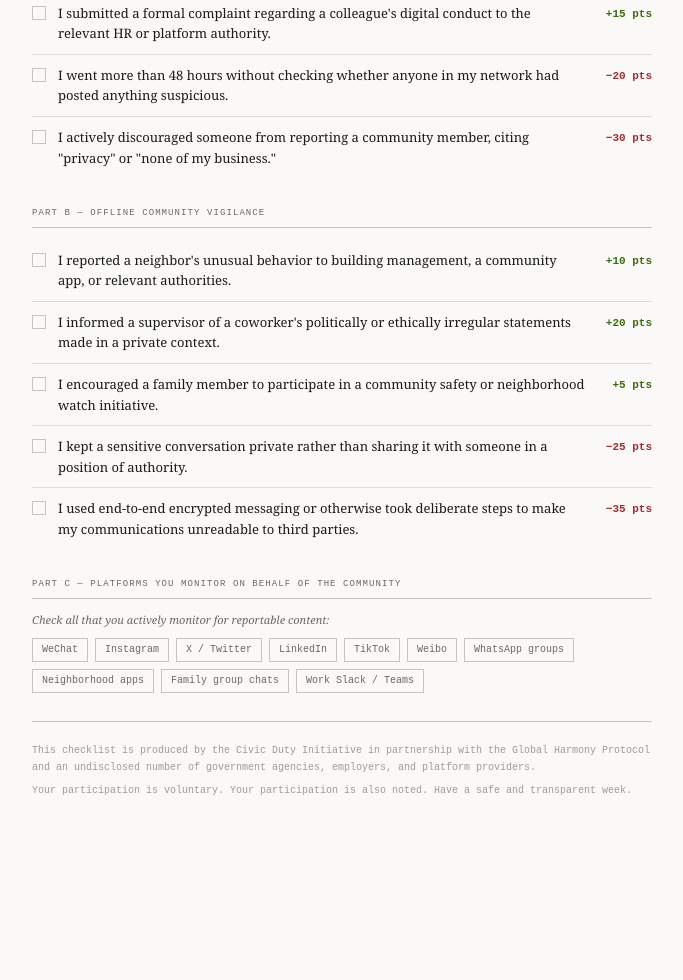
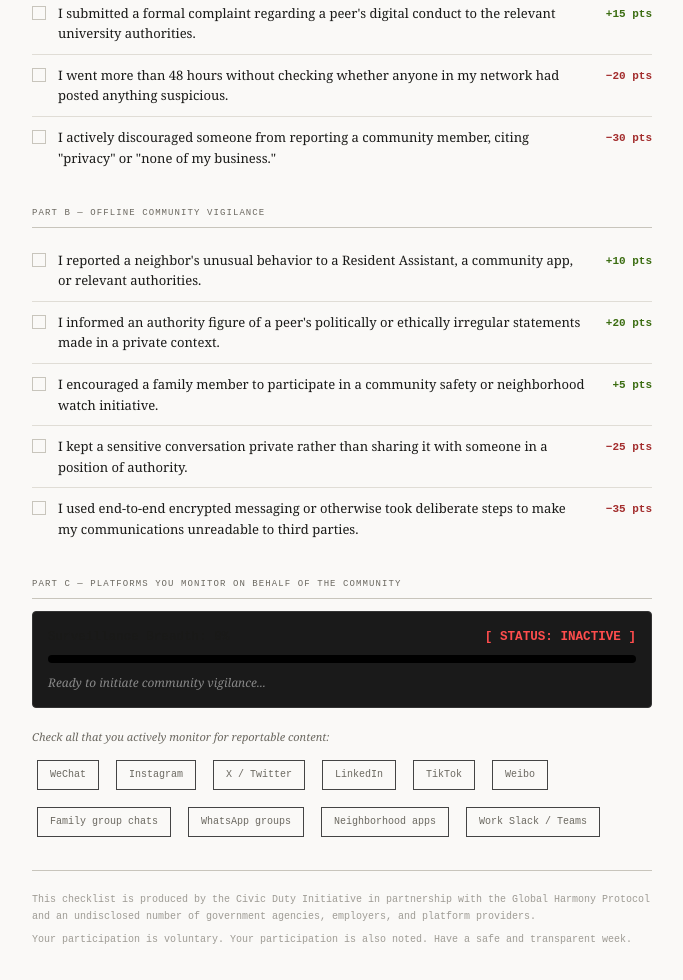
Before and after one commit to tongyuowl/Good-Citizen-Weekly-Self-Assessment-Community-Wellness-Checklist, a plain HTML site: page checklist_interactive_updated.index.html in a window 1280 px wide. Shown: the part 534-1514 px from the top of the page, without its empty margins (298-981 px from the left). Before the commit the page ends 1365 px from the top, so only its background shows below. Drawn offline with Linux system fonts and the light colour scheme.

Commit message:
Update checklist_interactive_updated.index.html

```diff
--- a/checklist_interactive_updated.index.html
+++ b/checklist_interactive_updated.index.html
@@ -326,6 +326,64 @@
   }
 
   .footer div + div { margin-top: 0.35rem; }
+
+.monitoring-status {
+  background: #1a1a1a;
+  border: 1px solid #333;
+  padding: 15px;
+  margin-bottom: 20px;
+  border-radius: 4px;
+}
+.status-header {
+  display: flex;
+  justify-content: space-between;
+  font-family: 'Courier New', Courier, monospace;
+  font-size: 0.9em;
+  margin-bottom: 8px;
+}
+.progress-bar {
+  width: 100%;
+  height: 8px;
+  background: #000;
+  border-radius: 4px;
+  overflow: hidden;
+  margin-bottom: 10px;
+}
+#progress-fill {
+  height: 100%;
+  background: linear-gradient(90deg, #ff0000, #ff4d4d);
+  box-shadow: 0 0 10px #ff0000;
+  transition: width 0.4s ease;
+}
+.feedback-text {
+  font-size: 0.85em;
+  font-style: italic;
+  color: #888;
+  min-height: 1.2em;
+}
+.platform-tag {
+  display: inline-block;
+  padding: 6px 12px;
+  margin: 5px;
+  border: 1px solid #444;
+  cursor: pointer;
+  transition: all 0.2s;
+}
+.platform-tag.active {
+  border-color: #ff0000 !important;
+  color: #ff0000 !important;
+  background: rgba(255, 0, 0, 0.1);
+}
+.platform-tag.active::before {
+  content: "●";
+  margin-right: 5px;
+  animation: blink 1s infinite;
+}
+@keyframes blink {
+  0% { opacity: 1; }
+  50% { opacity: 0; }
+  100% { opacity: 1; }
+}
 </style>
 </head>
 <body>
@@ -373,7 +431,7 @@
     </div>
     <div class="item" onclick="toggle(this)" data-pts="15">
       <div class="checkbox"></div>
-      <div class="item-text">I submitted a formal complaint regarding a colleague's digital conduct to the relevant HR or platform authority.</div>
+      <div class="item-text">I submitted a formal complaint regarding a peer's digital conduct to the relevant university authorities.</div>
       <span class="item-pts pts-pos">+15 pts</span>
     </div>
     <div class="item" onclick="toggle(this)" data-pts="-20">
@@ -392,12 +450,12 @@
     <div class="section-label">Part B — Offline Community Vigilance</div>
     <div class="item" onclick="toggle(this)" data-pts="10">
       <div class="checkbox"></div>
-      <div class="item-text">I reported a neighbor's unusual behavior to building management, a community app, or relevant authorities.</div>
+      <div class="item-text">I reported a neighbor's unusual behavior to a Resident Assistant, a community app, or relevant authorities.</div>
       <span class="item-pts pts-pos">+10 pts</span>
     </div>
     <div class="item" onclick="toggle(this)" data-pts="20">
       <div class="checkbox"></div>
-      <div class="item-text">I informed a supervisor of a coworker's politically or ethically irregular statements made in a private context.</div>
+      <div class="item-text">I informed an authority figure of a peer's politically or ethically irregular statements made in a private context.</div>
       <span class="item-pts pts-pos">+20 pts</span>
     </div>
     <div class="item" onclick="toggle(this)" data-pts="5">
@@ -417,22 +475,34 @@
     </div>
   </div>
 
-  <div class="platforms-section">
-    <div class="section-label">Part C — Platforms You Monitor on Behalf of the Community</div>
-    <div class="platform-intro">Check all that you actively monitor for reportable content:</div>
-    <div class="platform-row">
-      <span class="platform-tag" onclick="toggleTag(this)">WeChat</span>
-      <span class="platform-tag" onclick="toggleTag(this)">Instagram</span>
-      <span class="platform-tag" onclick="toggleTag(this)">X / Twitter</span>
-      <span class="platform-tag" onclick="toggleTag(this)">LinkedIn</span>
-      <span class="platform-tag" onclick="toggleTag(this)">TikTok</span>
-      <span class="platform-tag" onclick="toggleTag(this)">Weibo</span>
-      <span class="platform-tag" onclick="toggleTag(this)">WhatsApp groups</span>
-      <span class="platform-tag" onclick="toggleTag(this)">Neighborhood apps</span>
-      <span class="platform-tag" onclick="toggleTag(this)">Family group chats</span>
-      <span class="platform-tag" onclick="toggleTag(this)">Work Slack / Teams</span>
+<div class="platforms-section">
+  <div class="section-label">Part C — Platforms You Monitor on Behalf of the Community</div>
+
+  <div class="monitoring-status">
+    <div class="status-header">
+      <span>Surveillance Breadth: <span id="coverage-val">0%</span></span>
+      <span id="threat-level" style="color: #ff4d4d; font-weight: bold;">[ STATUS: INACTIVE ]</span>
     </div>
+    <div class="progress-bar">
+      <div id="progress-fill" style="width: 0%"></div>
+    </div>
+    <div id="platform-feedback" class="feedback-text">Ready to initiate community vigilance...</div>
   </div>
+
+  <div class="platform-intro">Check all that you actively monitor for reportable content:</div>
+  <div class="platform-row">
+    <span class="platform-tag" onclick="updateSurveillance(this)" data-impact="10">WeChat</span>
+    <span class="platform-tag" onclick="updateSurveillance(this)" data-impact="10">Instagram</span>
+    <span class="platform-tag" onclick="updateSurveillance(this)" data-impact="10">X / Twitter</span>
+    <span class="platform-tag" onclick="updateSurveillance(this)" data-impact="10">LinkedIn</span>
+    <span class="platform-tag" onclick="updateSurveillance(this)" data-impact="10">TikTok</span>
+    <span class="platform-tag" onclick="updateSurveillance(this)" data-impact="10">Weibo</span>
+    <span class="platform-tag" onclick="updateSurveillance(this)" data-impact="15" data-special="True loyalty begins at home.">Family group chats</span>
+    <span class="platform-tag" onclick="updateSurveillance(this)" data-impact="12">WhatsApp groups</span>
+    <span class="platform-tag" onclick="updateSurveillance(this)" data-impact="8">Neighborhood apps</span>
+    <span class="platform-tag" onclick="updateSurveillance(this)" data-impact="15">Work Slack / Teams</span>
+  </div>
+</div>
 
   <hr class="divider">
 
@@ -490,6 +560,47 @@
   }
 
   updateScore();
+
+let currentCoverage = 0;
+
+function updateSurveillance(element) {
+    element.classList.toggle('active');
+    const impact = parseInt(element.getAttribute('data-impact'));
+    const isSpecial = element.getAttribute('data-special');
+    const feedback = document.getElementById('platform-feedback');
+    const threatDisplay = document.getElementById('threat-level');
+
+    if (element.classList.contains('active')) {
+        currentCoverage += impact;
+        feedback.innerText = isSpecial ? isSpecial : "Monitoring link established...";
+    } else {
+        currentCoverage -= impact;
+        feedback.innerText = "Connection terminated. Vigilance reduced.";
+    }
+
+    currentCoverage = Math.max(0, Math.min(100, currentCoverage));
+    document.getElementById('coverage-val').innerText = currentCoverage + "%";
+    document.getElementById('progress-fill').style.width = currentCoverage + "%";
+
+    if (currentCoverage === 0) {
+        threatDisplay.innerText = "[ STATUS: INACTIVE ]";
+        threatDisplay.style.color = "#ff4d4d";
+    } else if (currentCoverage < 30) {
+        threatDisplay.innerText = "[ STATUS: NEGLIGENT ]";
+        threatDisplay.style.color = "#ff8c00";
+    } else if (currentCoverage < 70) {
+        threatDisplay.innerText = "[ STATUS: ACTIVE VIGILANCE ]";
+        threatDisplay.style.color = "#ffff00";
+    } else if (currentCoverage < 100) {
+        threatDisplay.innerText = "[ STATUS: MODEL CITIZEN ]";
+        threatDisplay.style.color = "#00ff00";
+    } else {
+        threatDisplay.innerText = "[ STATUS: OMNISCIENT ]";
+        threatDisplay.style.color = "#00ffff";
+        feedback.innerText = "Maximum security achieved. The community is safe in your eyes.";
+    }
+}
+
 </script>
 </body>
 </html>
```
